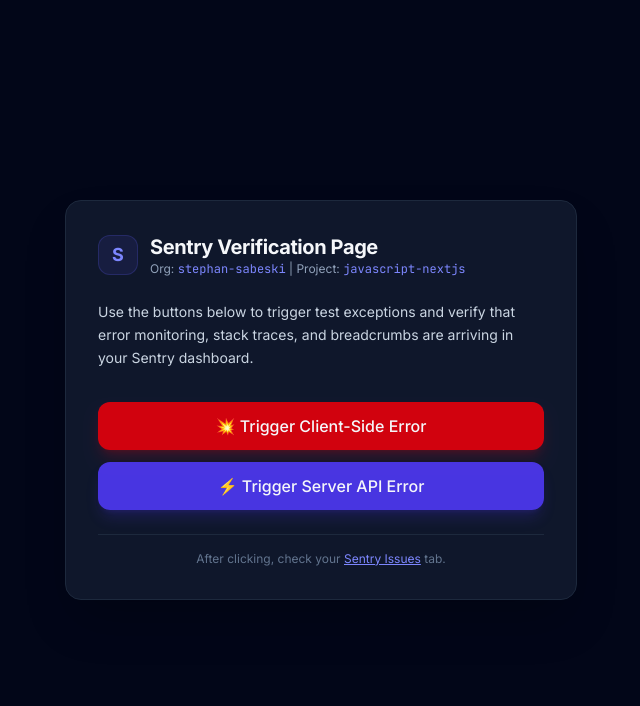
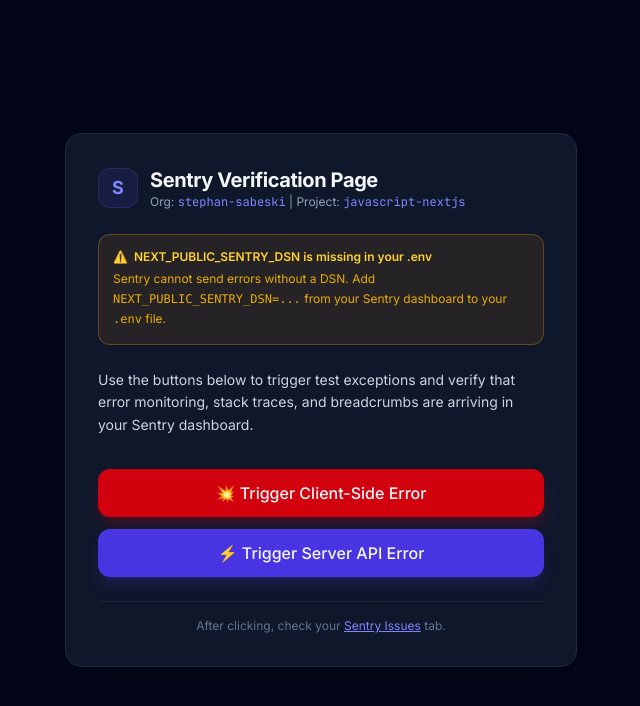
Before and after one commit to noobiedoobiedoodo/aquaflow-plumbing, a Next.js app: page /sentry-example-page in a window 1280 px wide. Shown: the top 706 px of the page, without its empty margins (319-959 px from the left). Built offline with nearby package versions, Linux system fonts and the light colour scheme.

Commit message:
fix(sentry): enhance verification page with explicit capture and DSN warning

```diff
--- a/sentry.client.config.ts
+++ b/sentry.client.config.ts
@@ -12,5 +12,5 @@
   replaysOnErrorSampleRate: 1.0,
 
   // Setting this option to true will print useful information to the console while you're setting up Sentry.
-  debug: false,
+  debug: process.env.NODE_ENV !== 'production',
 });
--- a/src/app/sentry-example-page/page.tsx
+++ b/src/app/sentry-example-page/page.tsx
@@ -8,7 +8,9 @@
   const [loading, setLoading] = useState(false);
 
   const triggerClientError = () => {
-    throw new Error('Sentry Frontend Test Error - AquaFlow Client Verification');
+    const error = new Error('Sentry Frontend Test Error - AquaFlow Client Verification');
+    Sentry.captureException(error);
+    throw error;
   };
 
   const triggerServerError = async () => {
@@ -40,6 +42,18 @@
             <p className="text-xs text-slate-400">Org: <span className="text-indigo-400 font-mono">stephan-sabeski</span> | Project: <span className="text-indigo-400 font-mono">javascript-nextjs</span></p>
           </div>
         </div>
+
+        {!process.env.NEXT_PUBLIC_SENTRY_DSN && (
+          <div className="p-3.5 bg-amber-500/10 border border-amber-500/30 rounded-xl text-xs text-amber-300 space-y-1">
+            <p className="font-semibold flex items-center space-x-1.5">
+              <span>⚠️</span>
+              <span>NEXT_PUBLIC_SENTRY_DSN is missing in your .env</span>
+            </p>
+            <p className="text-amber-400/90 leading-relaxed">
+              Sentry cannot send errors without a DSN. Add <code>NEXT_PUBLIC_SENTRY_DSN=...</code> from your Sentry dashboard to your <code>.env</code> file.
+            </p>
+          </div>
+        )}
 
         <p className="text-sm text-slate-300 leading-relaxed">
           Use the buttons below to trigger test exceptions and verify that error monitoring, stack traces, and breadcrumbs are arriving in your Sentry dashboard.
```
